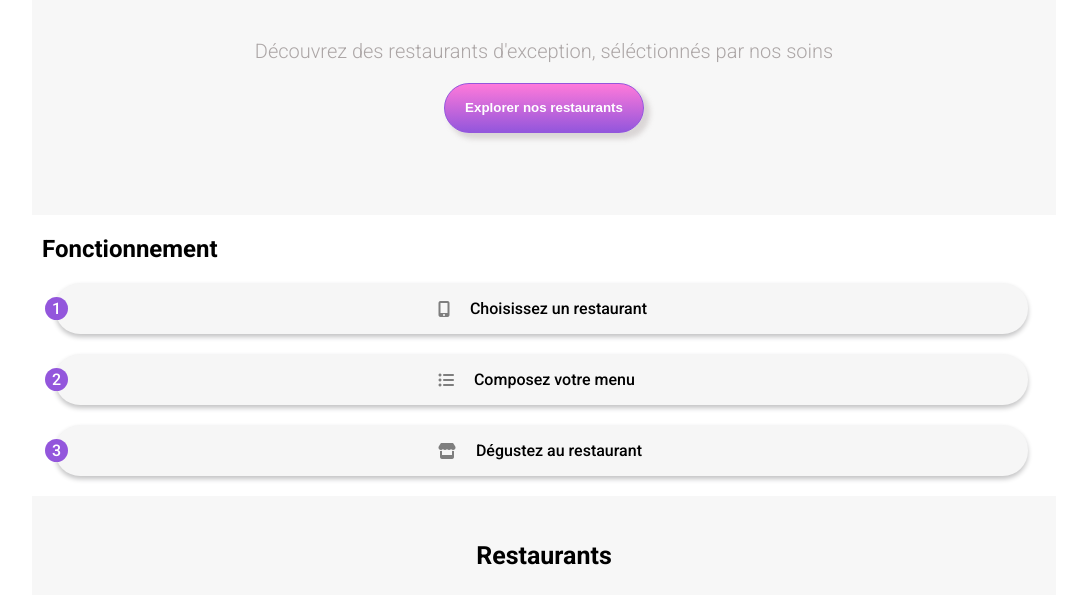
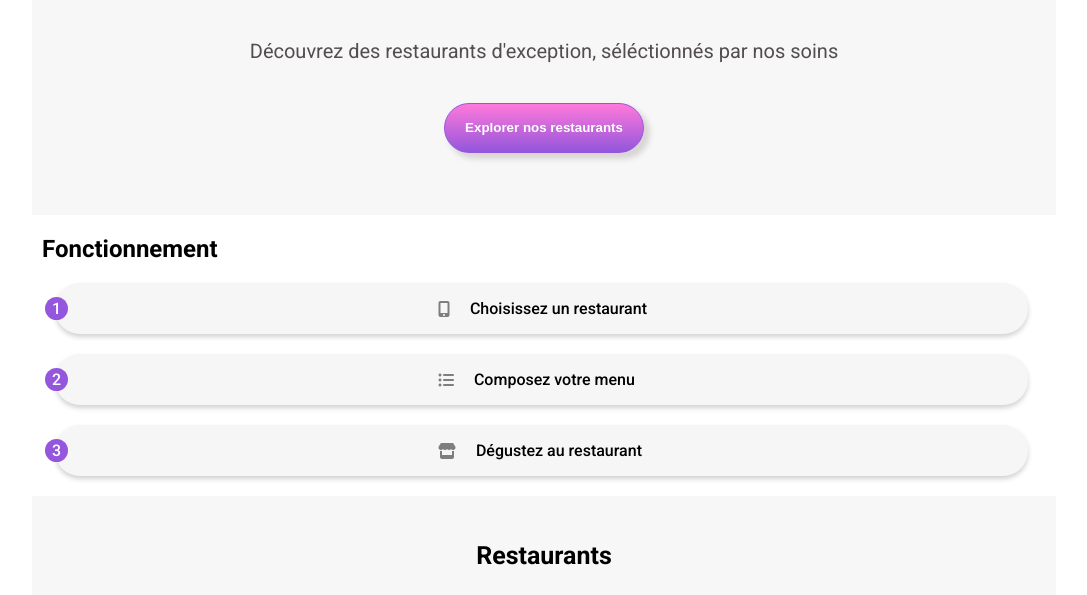
Before and after one commit to loulou641964/OHMYFOOD-2, a plain HTML site: page Ohmyfood!/index.html in a window 1280 px wide. Shown: the part 205-800 px from the top of the page, without its empty margins (96-1183 px from the left). Drawn offline with Linux system fonts and the light colour scheme; a web font is replaced by a local one.

Commit message:
correction

```diff
--- a/Ohmyfood!/css/style.css
+++ b/Ohmyfood!/css/style.css
@@ -50,8 +50,8 @@ body {
     width: 90%;
     text-align: center;
     font-size: 20px;
-    font-weight: lighter;
-    color: rgb(172, 166, 166);
+    font-weight: normal;
+    color: rgb(83, 78, 78);
 }
 
 h2 {
@@ -60,6 +60,7 @@ h2 {
 }
 #decouverte {
     height: 50px;
+    margin-top: 20px;
     cursor: pointer;
     color: white;
     font-weight: bold;
@@ -83,11 +84,11 @@ h2 {
     border-radius: 25px;
     margin-left: 23px;
     margin-bottom: 20px;
-    box-shadow: 0px 3px 5px #c3c3c4;
+    box-shadow: 0px 3px 5px #d2d2d6;
   }
   .button:hover {
     background-color: #f5edff;
-    box-shadow: 0px 10px 10px #c3c3c4;
+    box-shadow: 0px 10px 10px #d2d2d6;
   }
   .button i {
     margin-left: 37%;
```
